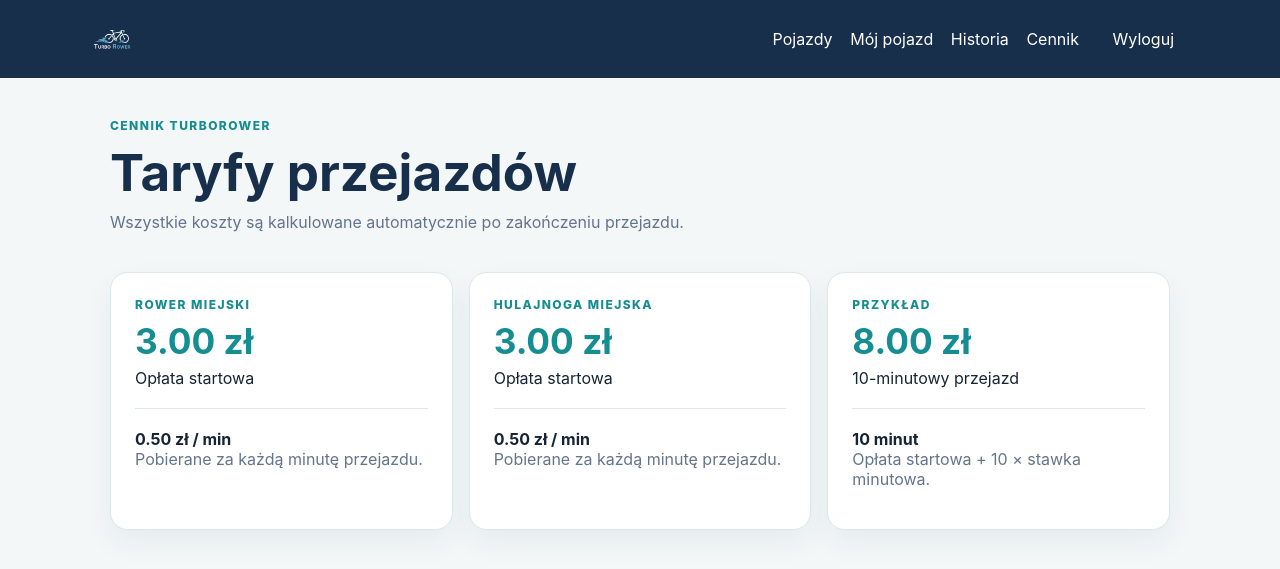
After one commit to r0j3vskyy/turborower-app, a Flask app: page /pricing in a window 1280 px wide. The commit adds this page. Shown: the top 569 px of the page. Run offline with Flask 3, Linux system fonts and the light colour scheme; the visitor is signed in with stand-in values (Sample User, id 1); data comes from the database, SQL or seed files in the repository; data that the repository does not hold is empty.

Commit message:
Poprawa mapy, akcji przejazdu, cennika i logo

```diff
--- a/app.py
+++ b/app.py
@@ -586,6 +586,16 @@ def history() -> Any:
     return render_template("history.html", rides=rides, total=total)
 
 
+@app.get("/pricing")
+@login_required
+def pricing() -> Any:
+    return render_template(
+        "pricing.html",
+        start_fee=app.config["START_FEE"],
+        rate_per_minute=app.config["RATE_PER_MINUTE"],
+    )
+
+
 @app.get("/activity")
 @login_required
 def activity() -> Any:
--- a/static/css/style.css
+++ b/static/css/style.css
@@ -18,6 +18,10 @@ a { color: var(--teal); }
 .brand { color: white; font-size: 1.35rem; font-weight: 800; text-decoration: none; }
 .brand { align-items: center; display: flex; gap: .65rem; }
 .brand img { height: 44px; object-fit: contain; width: 44px; }
+.pricing-grid { display: grid; gap: 1rem; grid-template-columns: repeat(3, 1fr); }
+.pricing-card { padding: 1.5rem; }
+.pricing-card h2 { color: var(--teal); font-size: 2.2rem; margin-bottom: .35rem; }
+.pricing-divider { background: var(--border); height: 1px; margin: 1.25rem 0; }
 nav { align-items: center; display: flex; gap: 1.1rem; }
 nav a, .link-button { background: none; border: 0; color: white; cursor: pointer; font: inherit; text-decoration: none; }
 .container { margin: 0 auto; max-width: 1100px; padding: 2.5rem 1.25rem 4rem; }
@@ -79,4 +83,4 @@ table { border-collapse: collapse; width: 100%; }th, td { border-bottom: 1px sol
 .activity-map { border: 1px solid var(--border); border-radius: .8rem; height: 300px; margin: 1.25rem 0; }
 .report-card select, .report-card textarea { border: 1px solid var(--border); border-radius: .6rem; font: inherit; padding: .8rem; width: 100%; }
 .inline-form { display: inline; }
-@media (max-width: 640px) { .site-header { align-items: flex-start; flex-direction: column; gap: .75rem; } .page-heading { align-items: flex-start; flex-direction: column; gap: 1rem; } .vehicle-card { grid-template-columns: auto 1fr; }.vehicle-card .button { grid-column: 1 / -1; }.container { padding-top: 1.5rem; } }
+@media (max-width: 640px) { .site-header { align-items: flex-start; flex-direction: column; gap: .75rem; } .page-heading { align-items: flex-start; flex-direction: column; gap: 1rem; } .vehicle-card { grid-template-columns: auto 1fr; }.vehicle-card .button { grid-column: 1 / -1; }.container { padding-top: 1.5rem; } .pricing-grid { grid-template-columns: 1fr; } }
--- a/templates/activity.html
+++ b/templates/activity.html
@@ -24,9 +24,6 @@
     <div class="actions">
         <form method="post" action="{{ url_for('end_ride', ride_id=ride.id) }}">
             <button type="submit">Zakończ przejazd</button>
-        </form>
-        <form method="post" action="{{ url_for('cancel_ride', ride_id=ride.id) }}">
-            <button class="danger" type="submit">Anuluj przejazd</button>
         </form>
     </div>
 </section>
--- a/templates/base.html
+++ b/templates/base.html
@@ -11,7 +11,6 @@
     <header class="site-header">
         <a class="brand" href="{{ url_for('vehicles') if current_user else url_for('login') }}">
             <img src="/assets/logo/rower2.png" alt="TurboRower">
-            <span>TurboRower</span>
         </a>
         {% if current_user %}
         <nav>
@@ -20,6 +19,7 @@
             <a href="{{ url_for('activity') }}">Mój pojazd</a>
             {% endif %}
             <a href="{{ url_for('history') }}">Historia</a>
+            <a href="{{ url_for('pricing') }}">Cennik</a>
             {% if current_user.role == "ADMIN" %}
             <a href="{{ url_for('admin_dashboard') }}">Panel administratora</a>
             {% endif %}
--- /dev/null
+++ b/templates/pricing.html
@@ -0,0 +1,40 @@
+{% extends "base.html" %}
+{% block title %}Cennik i taryfy - TurboRower{% endblock %}
+{% block content %}
+<section class="page-heading">
+    <div>
+        <p class="eyebrow">Cennik TurboRower</p>
+        <h1>Taryfy przejazdów</h1>
+        <p class="muted">Wszystkie koszty są kalkulowane automatycznie po zakończeniu przejazdu.</p>
+    </div>
+</section>
+
+<section class="pricing-grid">
+    <article class="card pricing-card">
+        <p class="eyebrow">Rower miejski</p>
+        <h2>{{ "%.2f"|format(start_fee) }} zł</h2>
+        <p>Opłata startowa</p>
+        <div class="pricing-divider"></div>
+        <strong>{{ "%.2f"|format(rate_per_minute) }} zł / min</strong>
+        <p class="muted">Pobierane za każdą minutę przejazdu.</p>
+    </article>
+
+    <article class="card pricing-card">
+        <p class="eyebrow">Hulajnoga miejska</p>
+        <h2>{{ "%.2f"|format(start_fee) }} zł</h2>
+        <p>Opłata startowa</p>
+        <div class="pricing-divider"></div>
+        <strong>{{ "%.2f"|format(rate_per_minute) }} zł / min</strong>
+        <p class="muted">Pobierane za każdą minutę przejazdu.</p>
+    </article>
+
+    <article class="card pricing-card">
+        <p class="eyebrow">Przykład</p>
+        <h2>{{ "%.2f"|format(start_fee + 10 * rate_per_minute) }} zł</h2>
+        <p>10-minutowy przejazd</p>
+        <div class="pricing-divider"></div>
+        <strong>10 minut</strong>
+        <p class="muted">Opłata startowa + 10 × stawka minutowa.</p>
+    </article>
+</section>
+{% endblock %}
--- a/templates/vehicle.html
+++ b/templates/vehicle.html
@@ -17,9 +17,6 @@
         <div class="actions">
             <form method="post" action="{{ url_for('end_ride', ride_id=ride.id) }}">
                 <button type="submit">Zakończ przejazd</button>
-            </form>
-            <form method="post" action="{{ url_for('cancel_ride', ride_id=ride.id) }}">
-                <button class="danger" type="submit">Anuluj przejazd</button>
             </form>
         </div>
         {% elif reservation and reservation.status == "ACTIVE" %}
--- a/templates/vehicles.html
+++ b/templates/vehicles.html
@@ -22,10 +22,10 @@ document.addEventListener("DOMContentLoaded", function () {
         maxZoom: 19,
         attribution: "&copy; OpenStreetMap"
     }).addTo(map);
-    {% for vehicle in all_vehicles %}
+    {% for vehicle in vehicles %}
     L.marker([{{ vehicle.latitude }}, {{ vehicle.longitude }}])
         .addTo(map)
-        .bindPopup("<strong>{{ vehicle.code }}</strong><br>{{ vehicle.type }} · {{ vehicle.battery_level }}% · {{ vehicle.status }}");
+        .bindPopup("<strong>{{ vehicle.code }}</strong><br>{{ vehicle.type }} · {{ vehicle.battery_level }}%<br><a href=\"{{ url_for('vehicle_details', vehicle_id=vehicle.id) }}\">Zobacz szczegóły</a>");
     {% endfor %}
 });
 </script>
```
Also changed, not shown: docs/testy-v1.md (+5 -0 lines), assets/logo/logo-dlugie.png (added), assets/logo/logo-kwadrat.png (added).
